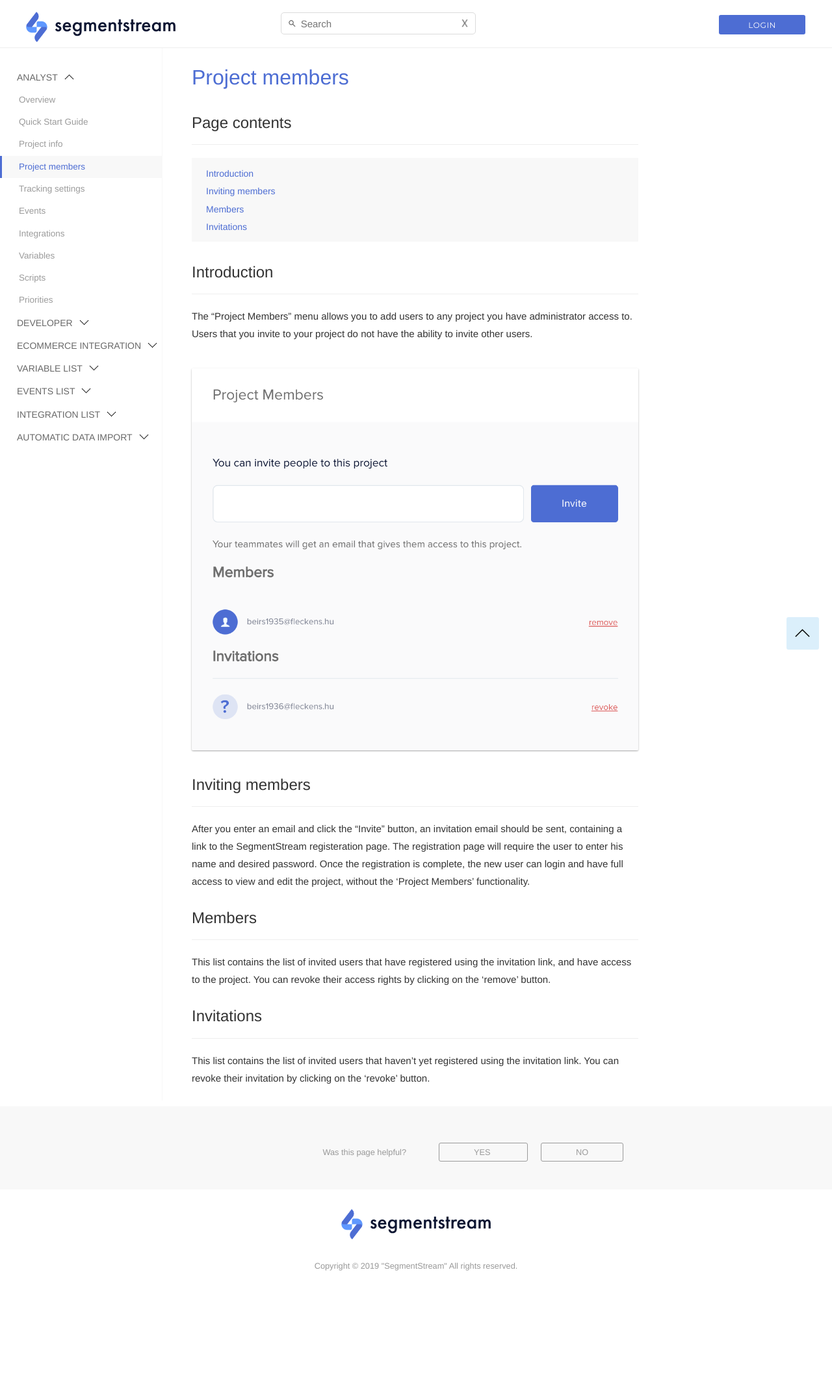
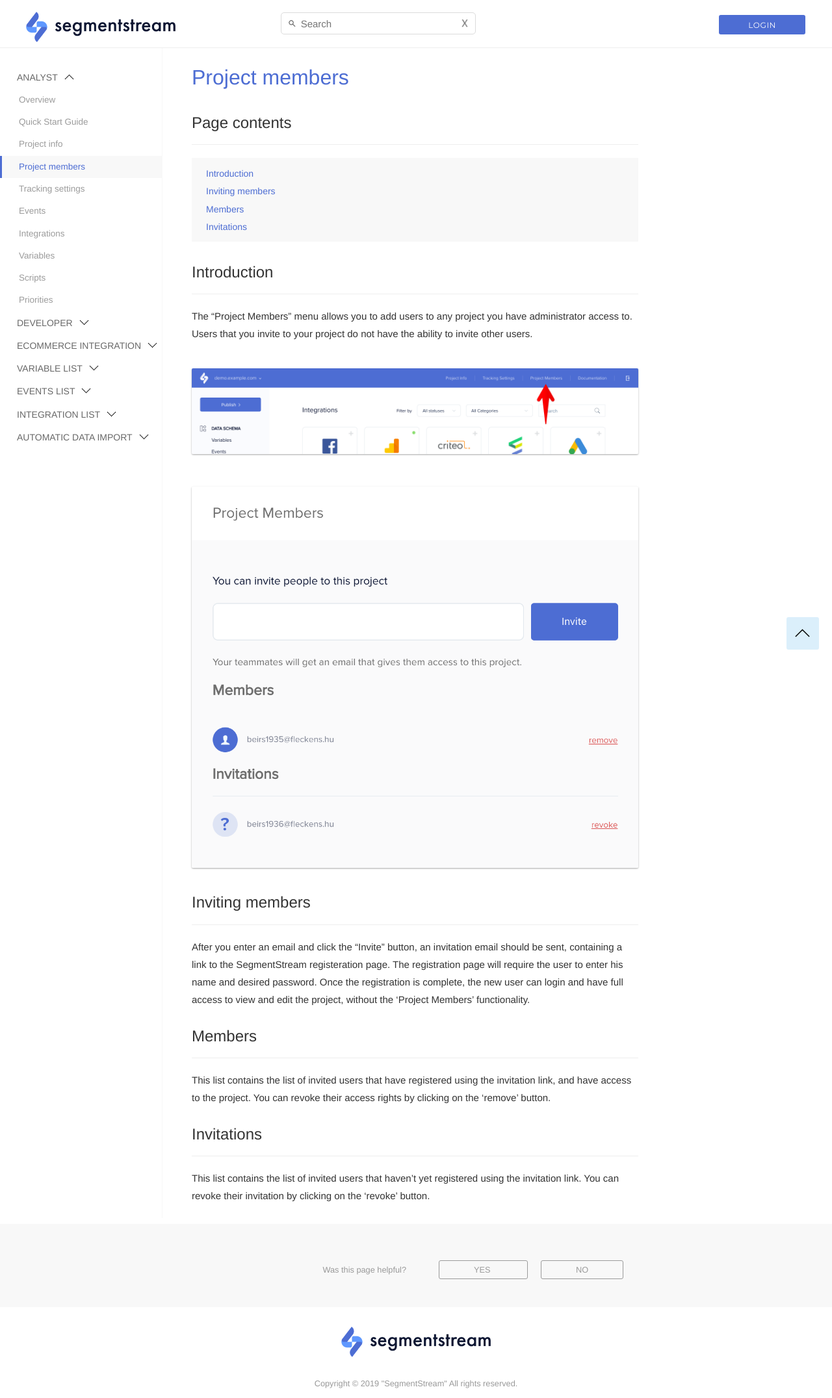
Before and after one commit to segmentstream-com/segmentstream-com.github.io, a Jekyll site: the page built from _docs/for-analyst/project-members.md, in a window 1280 px wide. Shown: the whole page at 65% size. Built offline with Jekyll 4.4.1, drawn with Linux system fonts in a browser that asks for light colours; nearby versions of some CDN libraries; before the commit the page ends 1971 px from its top, so only the background shows below that.

Commit message:
added project members pic

```diff
--- a/_docs/for-analyst/project-members.md
+++ b/_docs/for-analyst/project-members.md
@@ -20,6 +20,8 @@
 The "Project Members" menu allows you to add users to any project you have administrator access to.
 Users that you invite to your project do not have the ability to invite other users.
 
+![](/img/project-members-location.png)
+
 ![](/img/project-members.png)
 
 ### <a name="invitingMembers"></a>Inviting members
```
Also changed, not shown: img/project-members-location.png (added).
